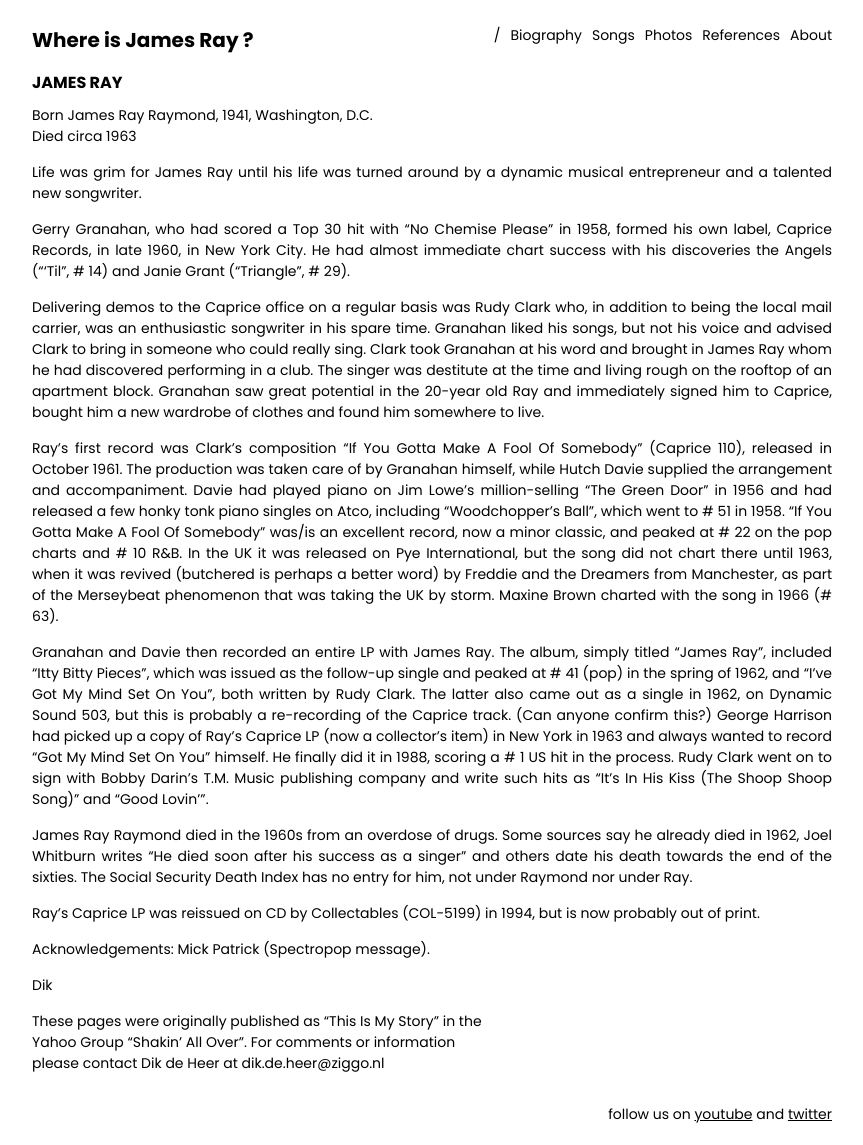
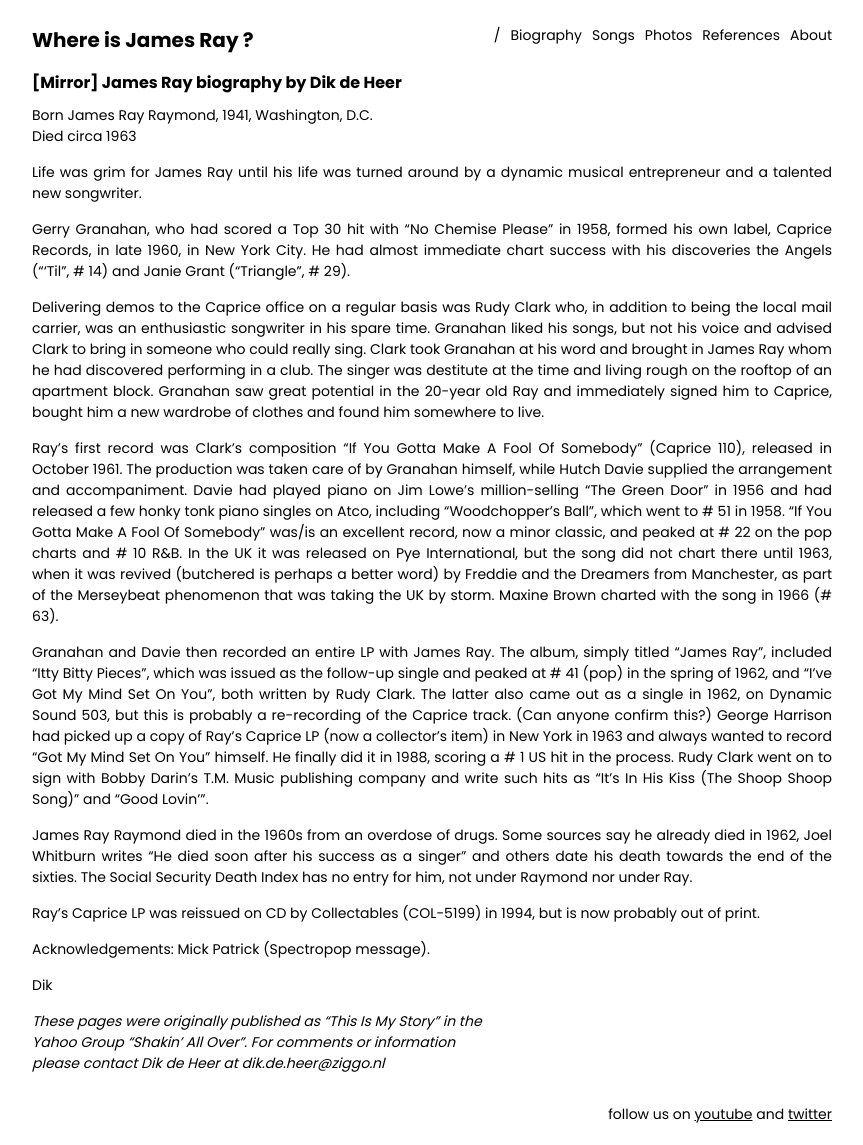
Before and after one commit to jamesraymusic/jamesraymusic.github.io, a Jekyll site: the page built from mirrors/biography-dik-de-heer.md, in a window 1280 px wide. Shown: the whole page, without its empty margins (208-1071 px from the left). Built offline with Jekyll 4.4.1, drawn with Linux system fonts in a browser that asks for light colours.

Commit message:
Add mirror keyword and update style

```diff
--- a/mirrors/biography-dik-de-heer.md
+++ b/mirrors/biography-dik-de-heer.md
@@ -4,7 +4,7 @@
 permalink: /biography-dik-de-heer/
 ---
 
-# JAMES RAY
+# [Mirror] James Ray biography by Dik de Heer
 Born James Ray Raymond, 1941, Washington, D.C.
 Died circa 1963
 
@@ -27,6 +27,6 @@
 Dik
 
 
-These pages were originally published as "This Is My Story" in the
+_These pages were originally published as "This Is My Story" in the
 Yahoo Group "Shakin' All Over". For comments or information
-please contact Dik de Heer at dik.de.heer@ziggo.nl
+please contact Dik de Heer at dik.de.heer@ziggo.nl_
```
Also changed, not shown: mirrors/biography-jason-ankeny.md (+1 -1 lines), mirrors/biography-michael-jack-kirby.md (+1 -1 lines).
